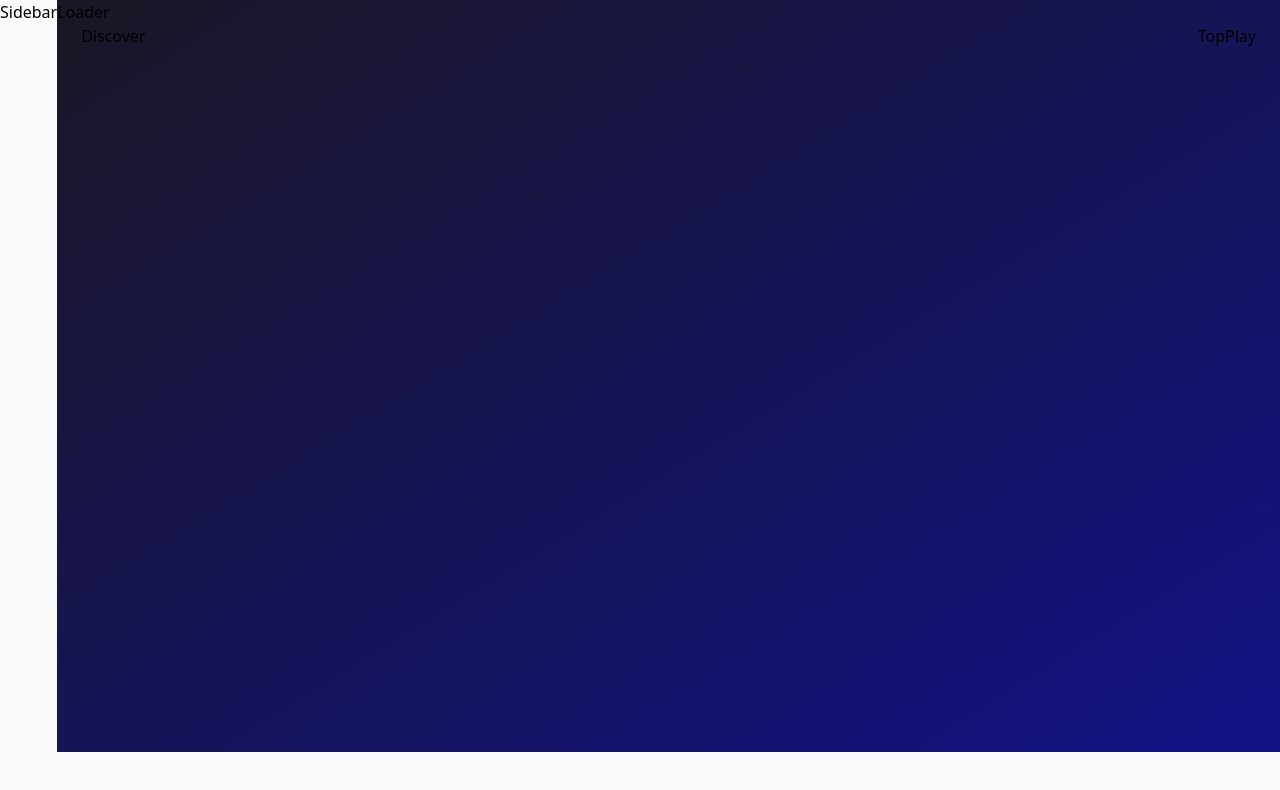
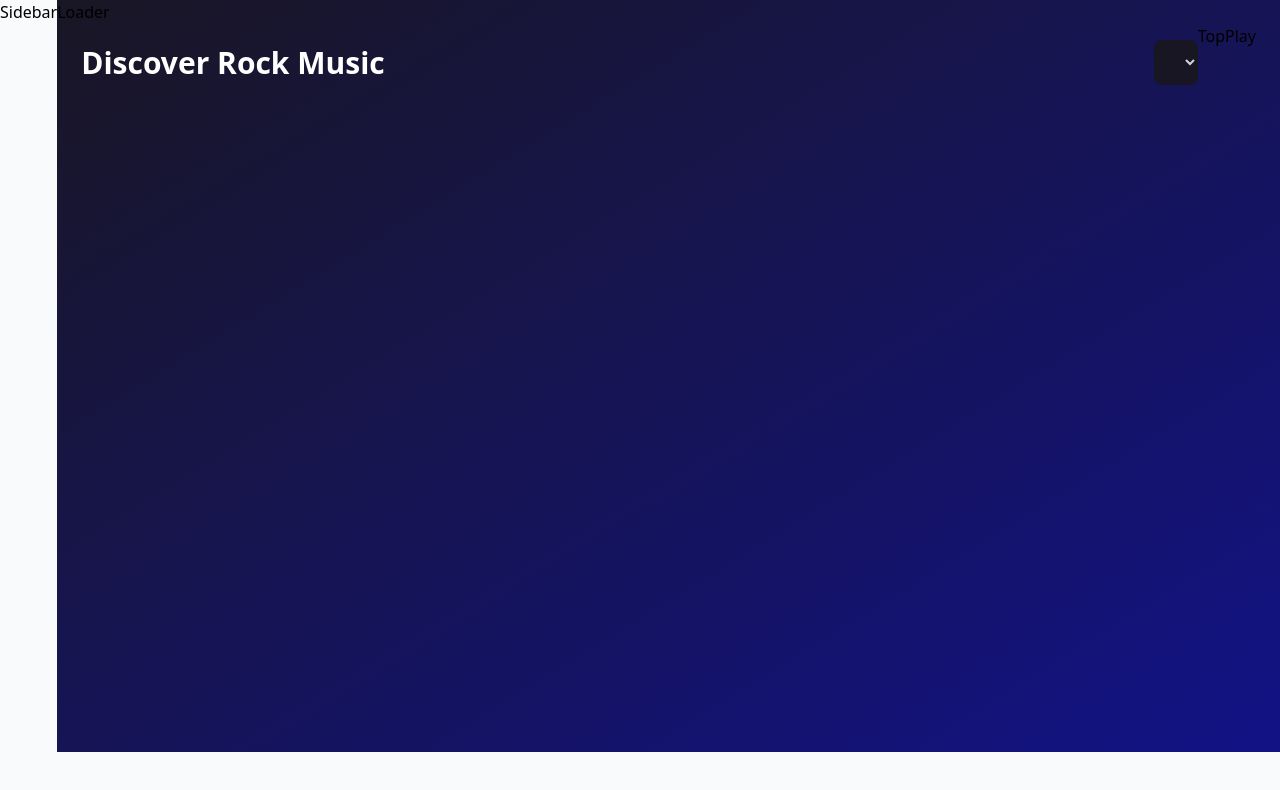
Before and after one commit to paakowamoquandoh/Web-Music-Player, a React (Vite) app in the folder dropmusic/: page / in a window 1280 px wide. Shown: the top 790 px of the page. Built offline with nearby package versions, Linux system fonts and the light colour scheme.

Commit message:
Update Discover.jsx

```diff
--- a/dropmusic/src/pages/Discover.jsx
+++ b/dropmusic/src/pages/Discover.jsx
@@ -1,6 +1,22 @@
 import { Error, Loader, SongCard } from "../components";
 import { genres } from "../assets/constants";
 
-const Discover = () => <div>Discover</div>;
+const Discover = () => {
+    const genreTitle = "Rock";
+    return (
+        <div className="flex flex-col">
+            <div className="w-full flex justify-between items-center sm:flex-row flex-col mt-4 mb-10">
+                <h2 className="font-bold text-3xl text-white text-left">Discover {genreTitle} Music</h2>
+                <select
+                onChange={() => {}}
+                value=""
+                className="bg-black text-gray-300 p-3 text-sm rounded-lg outline-none sm:mt-0 mt-5"
+                >
+                    {genres.map((genre) => <option></option>)}
+                </select>
+            </div>
+        </div>
+    )
+};
 
 export default Discover;
```
